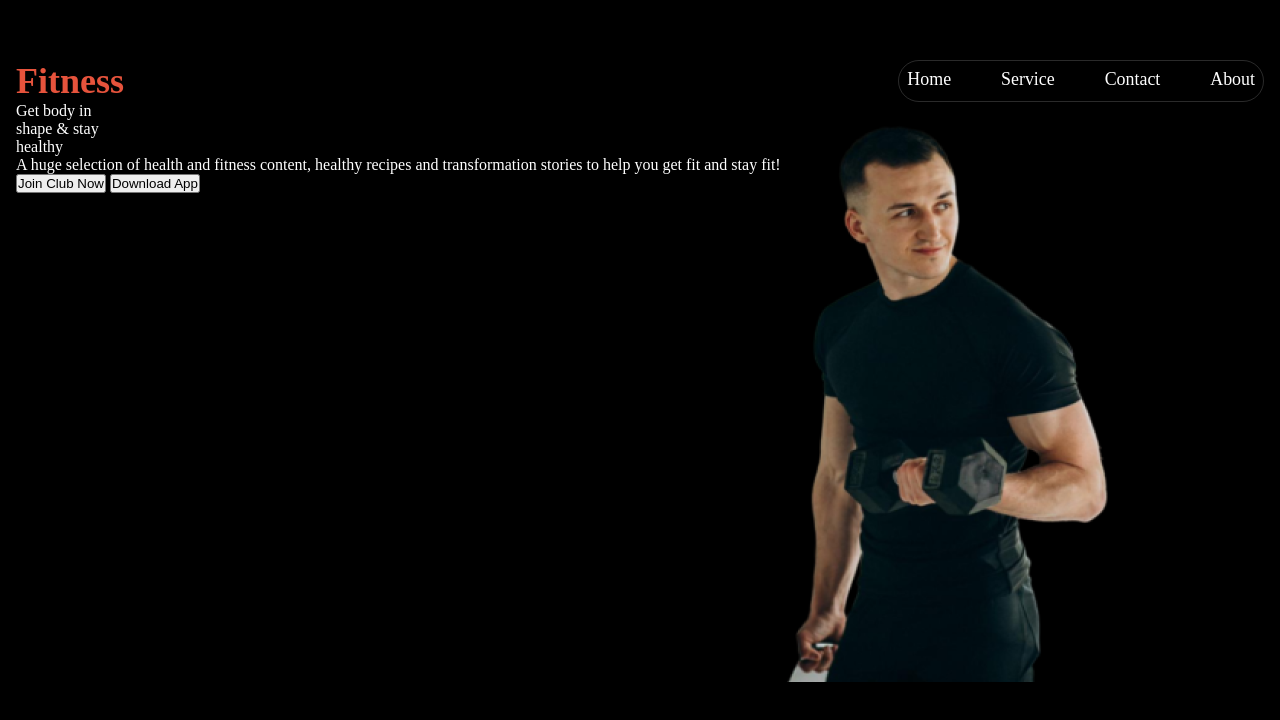
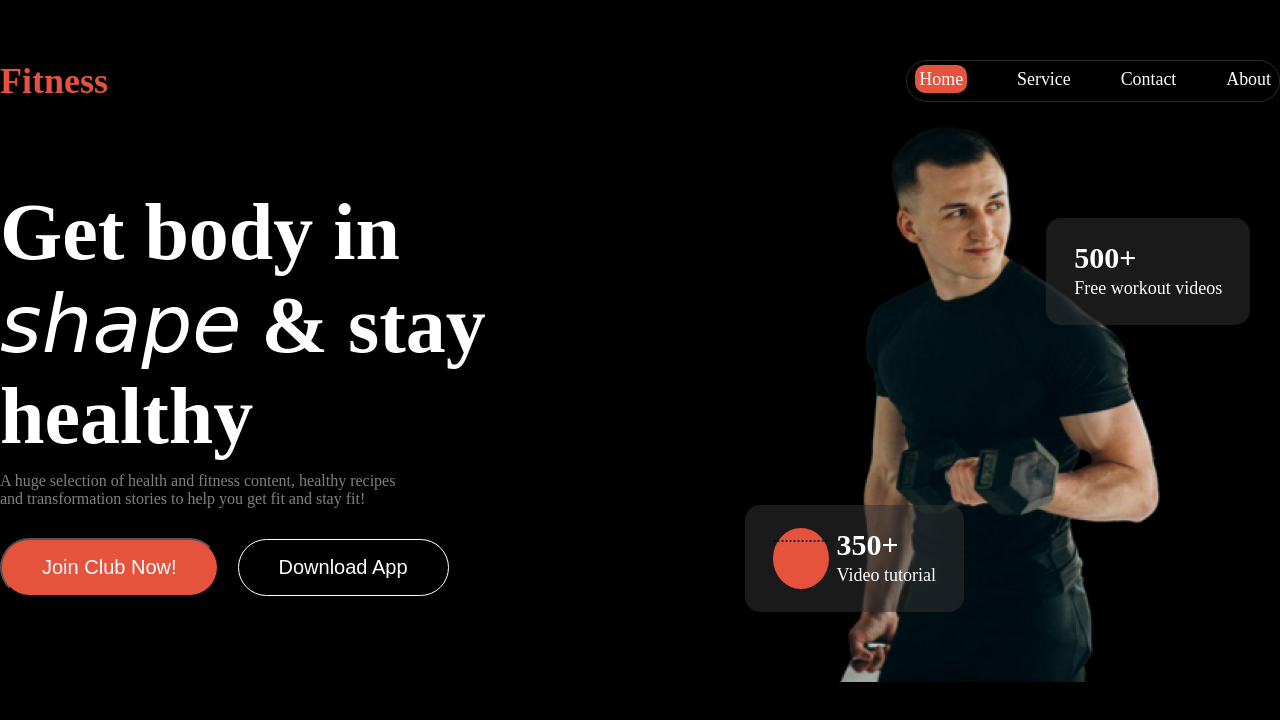
Before and after one commit to Rifat-shermin/Assignment2-for-programming-hero, a plain HTML site: page index.html in a window 1280 px wide. Drawn offline with Linux system fonts and the light colour scheme.

Commit message:
banner part commit

```diff
--- a/index.html
+++ b/index.html
@@ -18,7 +18,7 @@
             </div>
             <div class="nav-link-container display-flex" >
                 <ul class="nav-links display-flex">
-                    <li class="nav-items"><a href="" class="nav-link white1">Home</a></li>
+                    <li class="nav-items" ><a href="" class="nav-link white1"><span class="Home">Home</span></a></li>
                     <li class="nav-items"><a href="" class="nav-link white1">Service</a></li>
                     <li class="nav-items"><a href="" class="nav-link white1">Contact</a></li>
                     <li class="nav-items"><a href="" class="nav-link white1">About</a></li>
@@ -32,16 +32,28 @@
 
         <!-- banner start -->
         <section class="banner display-flex">
-            <div class="banner-text-containeer">
-                <p class="banner-title white1">Get body in <br>shape & stay <br>healthy</p>
-                <p class="banner-description white1">A huge selection of health and fitness content, healthy recipes and transformation stories to help you get fit and stay fit!</p>
+            <div class="banner-text-container display-flex">
+                <p class="banner-title white1">Get body in <br><span class="shape">shape</span> & stay <br>healthy</p>
+                <p class="banner-description white1">A huge selection of health and fitness content, healthy recipes <br> and transformation stories to help you get fit and stay fit!</p>
                 <div class="banner-btn">
-                    <button class="btn-join">Join Club Now</button>
-                    <button class="btn-download-app">Download App</button>
+                    <button class="btn-join white1">Join Club Now!</button>
+                    <button class="btn-download-app white1">Download App</button>
                 </div>
             </div>
-            <div class="banner-image-container">
+            <div class="banner-image-container display-flex">
                 <img src="images/Images 2.png" alt="">
+
+                <div class="pop1 display-flex">
+                    <div class="pop-round">..............</div>
+                    <div class=" line display-flex">
+                        <p class="line1 white1">350+</p>
+                        <p class="line2 white1">Video tutorial</p>
+                    </div>
+                </div>
+                <div class="pop2 display-flex">
+                    <p class="line1 white1">500+</p>
+                    <p class="line2 white1">Free workout videos</p>
+                </div>
             </div>
         </section>
 
--- a/styles/style.css
+++ b/styles/style.css
@@ -8,6 +8,14 @@
   font-variation-settings:
     "slnt" 0;
 }
+
+@import url('https://fonts.googleapis.com/css2?family=Cedarville+Cursive&display=swap');
+
+.cedarville-cursive-regular {
+    font-family: "Cedarville Cursive", cursive;
+    font-weight: 400;
+    font-style: normal;
+  }
 
 *{
     margin: 0;
@@ -37,18 +45,18 @@
 /* Header style starts here */
 .header{
 
-    max-width: 78rem;
+    max-width: 82rem;
     margin: 0 auto;
 }
 /* ........nav-bar style start............ */
 .nav-bar{
-    max-width: 78rem;
+    max-width: 82rem;
     margin: 0 auto;
     justify-content: space-between;
     margin-top: 60px;
 }
 .nav-links{
-    box-sizing: border-box;
+    /* box-sizing: border-box; */
     border: 1px solid rgba(255, 255, 255, 0.164);
     border-radius: 2.5rem;
     gap: 3.12rem;
@@ -69,11 +77,115 @@
     font-weight: 800;
 
 }
+.Home{
+    width: 100px;
+    border-radius: 10px;
+    background: rgb(230, 83, 60);
+    padding: 4px;
+}
 .nav-hamburger-menu{
      display: none;
 }
 /* ........nav-bar style end............ */
 
+/* banner style starts */
+.banner{
+    gap: 90px;
 
+}
+.banner>div{
+    width: 50%;
+}
+.banner-image-container{
+    display: flex;
+    justify-content: center;
+    align-items: center;
+    position: relative;
+}
+.banner-image-container>img{
 
+    padding-left: 50px;
+}
+.banner-text-container{
+    flex-direction: column;
+    justify-content: center;
+    /* align-items: center; */
+}
+.banner-title{
+    font-weight: 900;
+    font-size: 5rem;
+    text-align: left;
+    padding: 0;
+}
+.shape{
+    font-style: italic;
+    font-weight: 100;
+    font-family: cursive;
+}
+.banner-description{
+    color: rgba(255, 255, 255, 0.5);
+    font-size: 1rem;
+    font-weight: 400;
+    text-wrap: wrap;
+    margin-top: 10px ;
+    margin-bottom: 30px;
+}
+.btn-join{
+    border-radius: 42px;
+    padding: 16px 40px;
+    background: rgb(230, 83, 60);
+    font-size: 1.25rem;
+    font-weight: 500;
+    margin-right: 15px;
+
+}
+.btn-download-app{
+    border: 1px solid rgb(255, 255, 255);
+    border-radius: 42px;
+    padding: 16px 40px;
+    font-size: 1.25rem;
+    font-weight: 500;
+    background-color: black;
+
+}
+.pop1{
+    background-color: rgba(48, 48, 48, 0.54);
+    padding: 23px 28px;
+    width: max-content;
+    border-radius: 15px;
+    position: absolute;
+    left: 10%;
+    bottom: 12%;
+    gap: 8px;
+
+}
+.pop-round{
+    border-radius: 50%;
+    background-color: rgb(230, 83, 60);
+}
+.line{
+    flex-direction: column;
+}
+.line1{
+    font-size: 30px;
+    font-weight: 900;
+    margin-bottom: 3px;
+}
+.line2{
+    font-size: 18px;
+    font-weight: 400;
+    margin-bottom: 3px;
+
+}
+.pop2{
+    flex-direction: column;
+    background-color: rgba(48, 48, 48, 0.54);
+    padding: 23px 28px;
+    width: max-content;
+    border-radius: 15px;
+    position: absolute;
+    top: 20%;
+    right: 5%;
+}
+/* banner style ends */
 /* Header style ends here */
```
